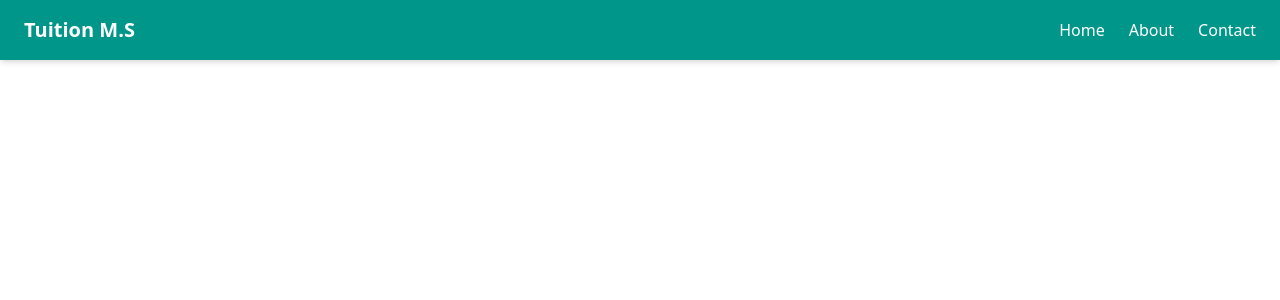
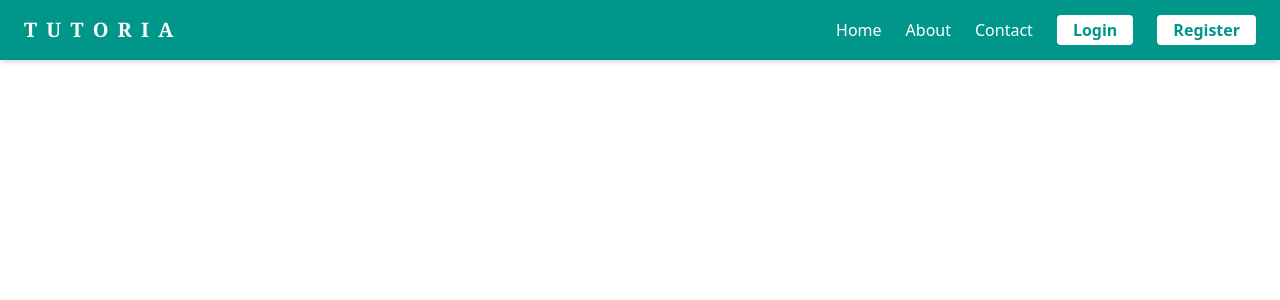
Before and after one commit to yogendrabaskota/Tutoria, a React (Vite) app in the folder Frontend/: page / in a window 1280 px wide. Shown: the top 300 px of the page. Built offline with nearby package versions, Linux system fonts and the light colour scheme.

Commit message:
navbar added

```diff
--- a/Frontend/src/components/Navbar.jsx
+++ b/Frontend/src/components/Navbar.jsx
@@ -1,19 +1,71 @@
 import React from 'react';
+import { Link } from 'react-router-dom';
 
 const Navbar = () => {
   return (
     <nav className="bg-teal-600 text-white px-6 py-4 shadow-md w-full m-0">
       <div className="flex justify-between items-center w-full">
-        <h1 className="text-xl font-bold">Tuition M.S</h1>
-        <ul className="flex space-x-6">
-          <li>
-            <a href="#" className="hover:text-gray-200">Home</a>
+        <Link to="/">
+          <h1 className="text-xl font-bold font-serif tracking-widest">T U T O R I A</h1>
+        </Link>
+
+        <ul className="flex space-x-6 items-center">
+             <li>
+            <Link
+              to="/"
+              className="hover:text-gray-200"
+            >
+              Home
+            </Link>
           </li>
           <li>
-            <a href="#" className="hover:text-gray-200">About</a>
+            <Link
+              to="/about"
+              className="hover:text-gray-200"
+            >
+              About
+            </Link>
           </li>
           <li>
-            <a href="#" className="hover:text-gray-200">Contact</a>
+            <Link
+              to="/contact"
+              className="hover:text-gray-200"
+            >
+              Contact
+            </Link>
+          </li>
+           {/* <li>
+            <Link
+              to="/login"
+              className="hover:text-gray-200"
+            >
+              Login
+            </Link>
+          </li>
+           <li>
+            <Link
+              to="/"
+              className="hover:text-gray-200"
+            >
+              Register
+            </Link>
+          </li> */}
+
+          <li>
+            <Link
+              to="/login"
+              className="bg-white text-teal-600 font-semibold px-4 py-1 rounded hover:bg-gray-100 transition"
+            >
+              Login
+            </Link>
+          </li>
+          <li>
+            <Link
+              to="/register"
+              className="bg-white text-teal-600 font-semibold px-4 py-1 rounded hover:bg-gray-100 transition"
+            >
+              Register
+            </Link>
           </li>
         </ul>
       </div>
```
